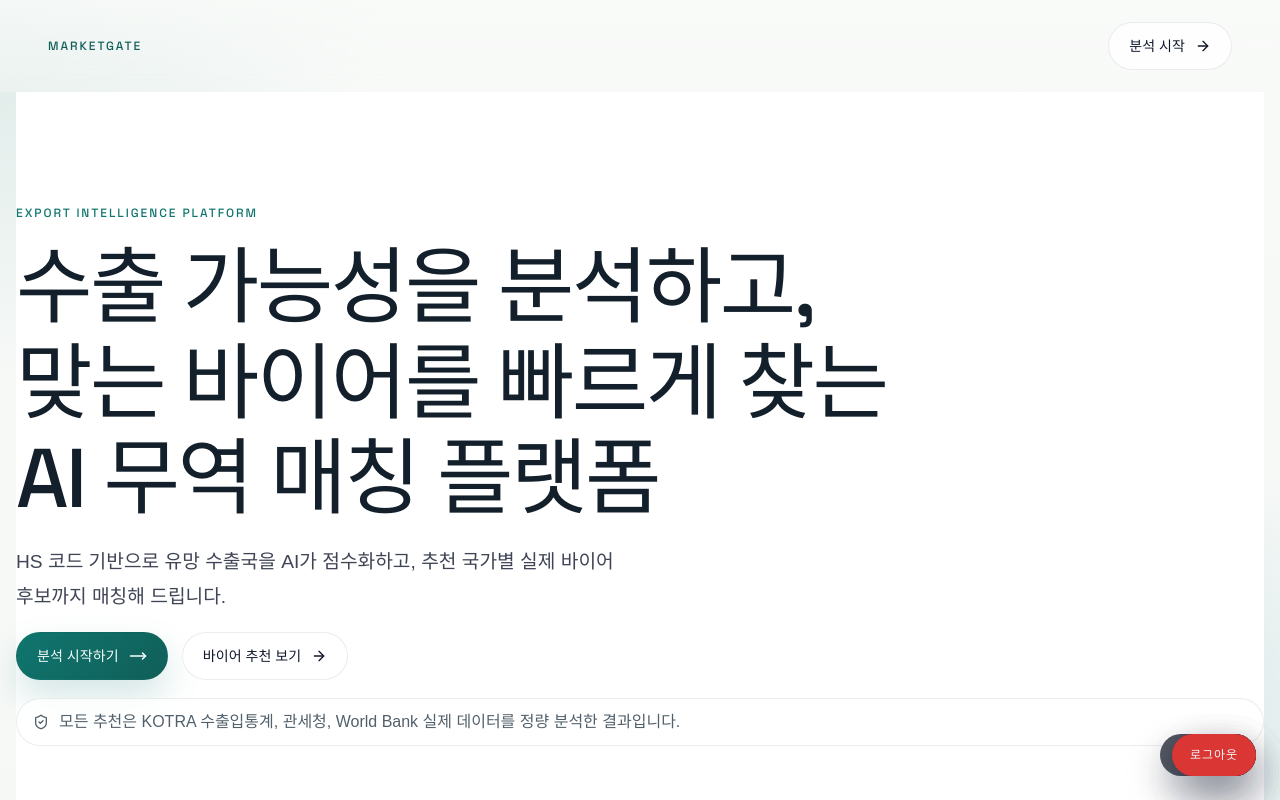
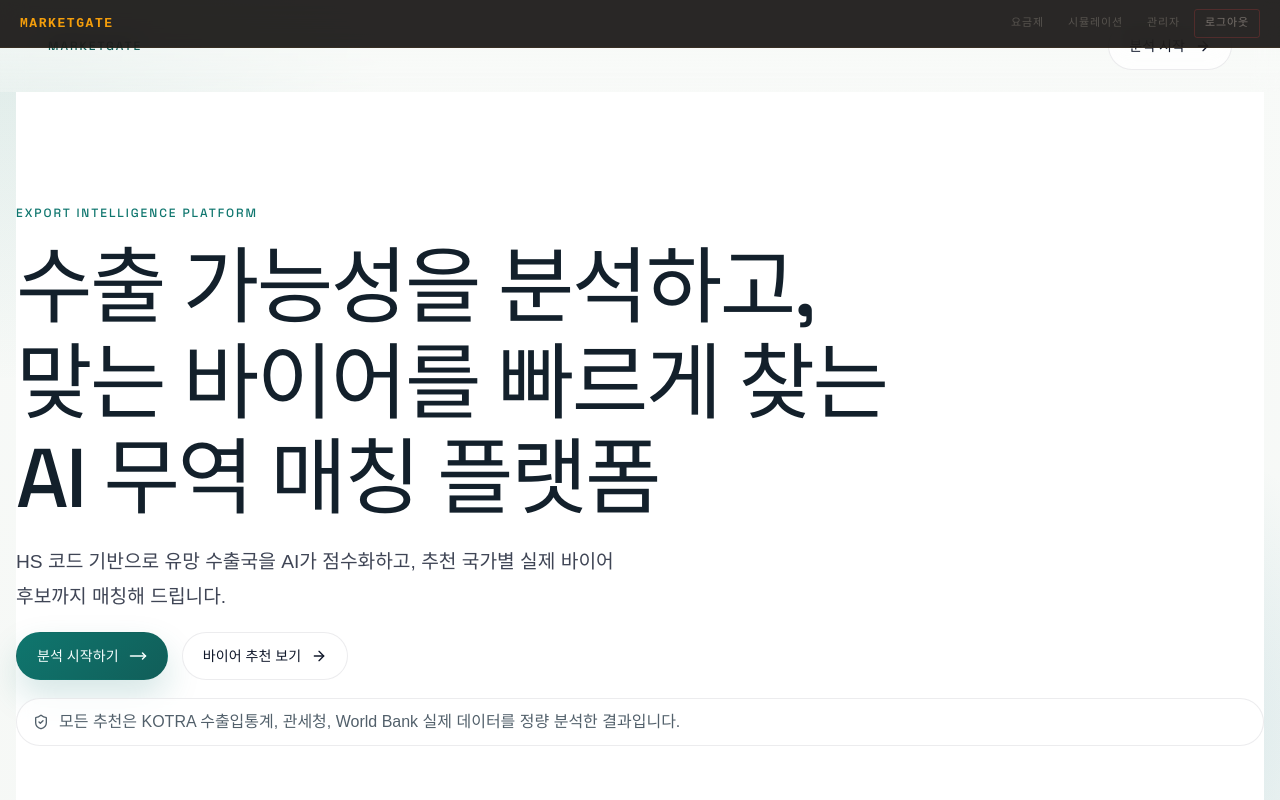
Before and after one commit to pds2225/marketgate, a React (Vite) app in the folder apps/frontend-react/: page / in a window 1280 px wide. Both pictures are taken after a click on the button "게스트로 둘러보기". Shown: the top 800 px of the page. Built offline with nearby package versions, Linux system fonts and the light colour scheme; no server answers; a web font is replaced by a local one.

Commit message:
feat(ui): redesign top navigation bar and restore auth check

```diff
--- a/apps/frontend-react/src/App.jsx
+++ b/apps/frontend-react/src/App.jsx
@@ -56,36 +56,86 @@ function App() {
   return (
     <div className="app-shell">
       {page !== 'admin' && (
-        <div style={{ position: 'fixed', top: 8, right: 8, display: 'flex', gap: 8, zIndex: 100, alignItems: 'center' }}>
+        <div style={{
+          position: 'fixed', top: 0, right: 0, left: 0,
+          zIndex: 100,
+          display: 'flex', alignItems: 'center', justifyContent: 'space-between',
+          padding: '0 20px',
+          height: 48,
+          background: 'rgba(12,10,9,0.88)',
+          backdropFilter: 'blur(12px)',
+          borderBottom: '1px solid rgba(245,158,11,0.07)',
+          fontFamily: "'DM Mono', 'Cascadia Code', monospace",
+        }}>
+          <span style={{ fontSize: 13, fontWeight: 700, letterSpacing: '0.12em', color: '#f59e0b', cursor: 'pointer' }} onClick={() => navigate('landing')}>
+            MARKETGATE
+          </span>
+          <div style={{ display: 'flex', alignItems: 'center', gap: 4 }}>
             {balance !== null && (
-            <span style={{ background: '#1f6feb', color: '#fff', borderRadius: 12, padding: '3px 10px', fontSize: 12, fontWeight: 600 }}>
+              <span
+                onClick={() => navigate('pricing')}
+                style={{
+                  cursor: 'pointer',
+                  background: 'rgba(245,158,11,0.1)',
+                  border: '1px solid rgba(245,158,11,0.25)',
+                  color: '#f59e0b',
+                  borderRadius: 3,
+                  padding: '3px 10px',
+                  fontSize: 11,
+                  fontFamily: "'DM Mono', monospace",
+                  letterSpacing: '0.08em',
+                  fontWeight: 500,
+                }}
+                title="크레딧 잔액 — 클릭하여 충전"
+              >
                 {balance}C
               </span>
             )}
+            {[
+              { label: '요금제', page: 'pricing' },
+              { label: '시뮬레이션', page: 'simulation' },
+              { label: '관리자', page: 'admin' },
+            ].map(({ label, page: p }) => (
               <button
-            className="app-admin-toggle"
-            onClick={() => navigate('pricing')}
-            style={{ marginRight: 0 }}
+                key={p}
+                onClick={() => navigate(p)}
+                style={{
+                  background: 'none',
+                  border: 'none',
+                  color: '#57534e',
+                  cursor: 'pointer',
+                  fontSize: 11,
+                  letterSpacing: '0.08em',
+                  padding: '6px 10px',
+                  fontFamily: "'DM Mono', monospace",
+                  transition: 'color 0.15s',
+                }}
+                onMouseEnter={e => e.target.style.color = '#e7e5e4'}
+                onMouseLeave={e => e.target.style.color = '#57534e'}
               >
-            요금제
+                {label}
               </button>
+            ))}
             <button
-            className="app-admin-toggle"
-            onClick={() => navigate('simulation')}
-            style={{ marginRight: 0 }}
-          >
-            시뮬레이션
-          </button>
-          <button className="app-admin-toggle" onClick={() => navigate('admin')} style={{ marginRight: 0 }}>
-            관리자
-          </button>
-          <button
-            className="app-admin-toggle"
               onClick={logout}
-            style={{ background: '#da3633', marginRight: 0 }}
+              style={{
+                background: 'none',
+                border: '1px solid rgba(239,68,68,0.2)',
+                color: '#78716c',
+                cursor: 'pointer',
+                fontSize: 11,
+                letterSpacing: '0.08em',
+                padding: '5px 10px',
+                fontFamily: "'DM Mono', monospace",
+                borderRadius: 3,
+                transition: 'color 0.15s, border-color 0.15s',
+              }}
+              onMouseEnter={e => { e.target.style.color='#fca5a5'; e.target.style.borderColor='rgba(239,68,68,0.5)' }}
+              onMouseLeave={e => { e.target.style.color='#78716c'; e.target.style.borderColor='rgba(239,68,68,0.2)' }}
             >
               로그아웃
             </button>
+          </div>
         </div>
       )}
 
```
Lines whose indentation alone changed are shown as unchanged.
